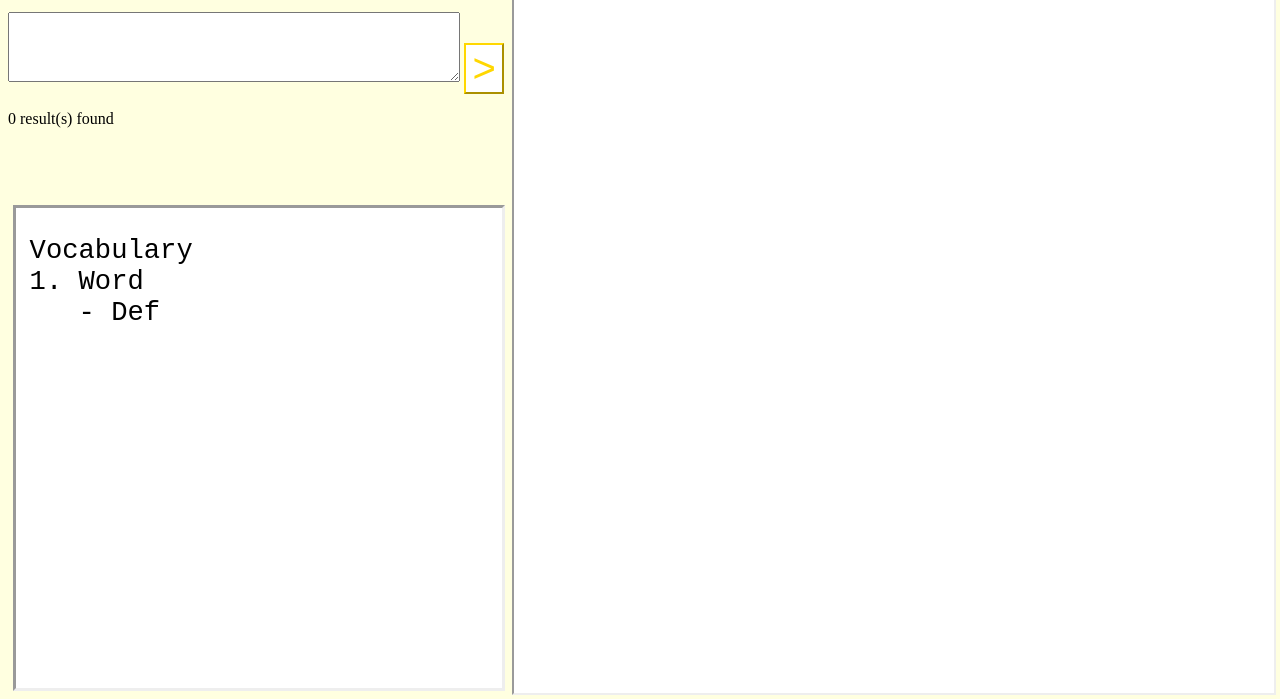
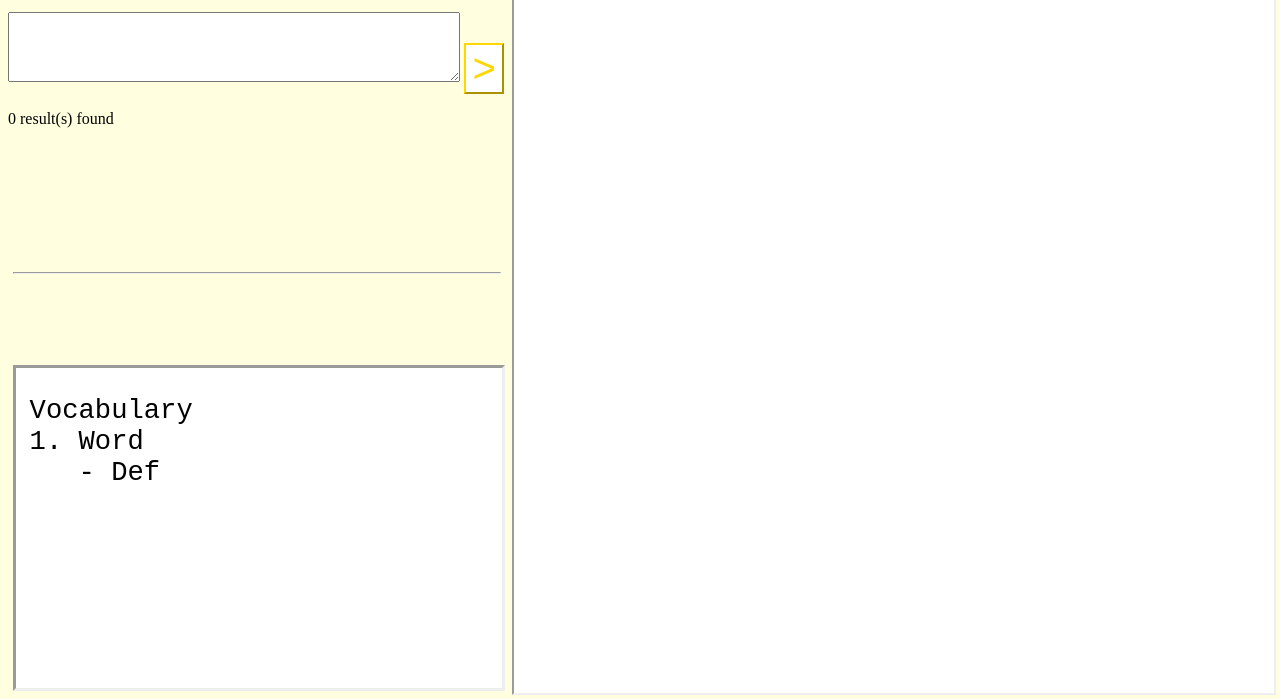
Before and after one commit to RoyceAroc/ResourceGuide, a plain HTML site: page index.html in a window 1280 px wide. Shown: the part 101-800 px from the top of the page. Drawn offline with nearby package versions, Linux system fonts and the light colour scheme.

Commit message:
Update index.html

```diff
--- a/index.html
+++ b/index.html
@@ -57,7 +57,7 @@
 <div id="results" style="height: 120px;  overflow: scroll; border: none;">
 </div>
 <hr style="width: 38%; position: fixed; left: 1%;"></hr>
-<iframe id="lol" style="zoom: 170%; background-color: white; position: fixed; left: 1%; bottom: 1%;height: 60%; width: 38%;" src="vocabulary.txt"></iframe>
+<iframe id="lol" style="zoom: 170%; background-color: white; position: fixed; left: 1%; bottom: 1%;height: 40%; width: 38%;" src="vocabulary.txt"></iframe>
 <div style="position: fixed; right: 0; top:1%; bottom:0; height: 100%; width: 60%;" id="open"><iframe id="show" style="width: 99%; height: 98%; background-color: white;" src=""></iframe></div>
 <script>
 var keys = [];
```
